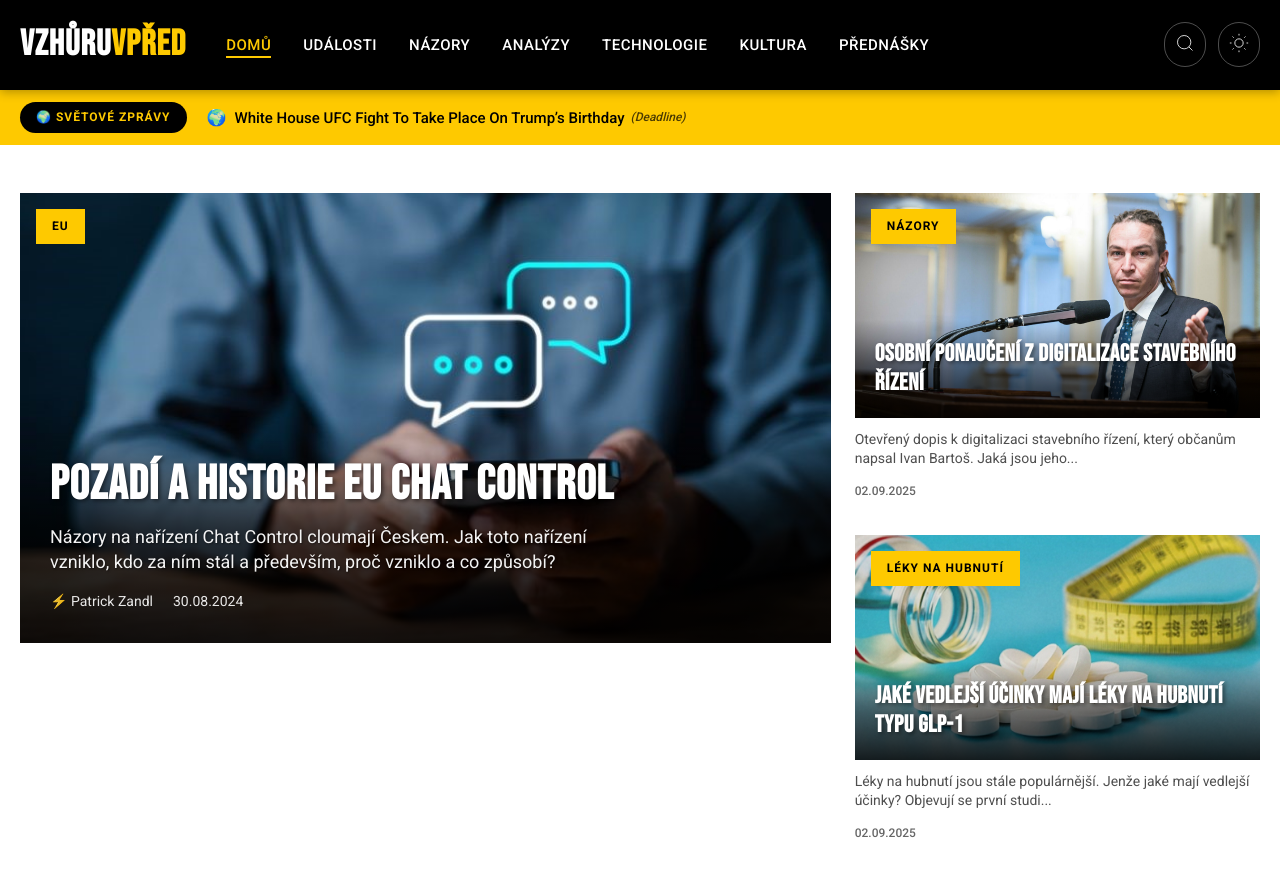
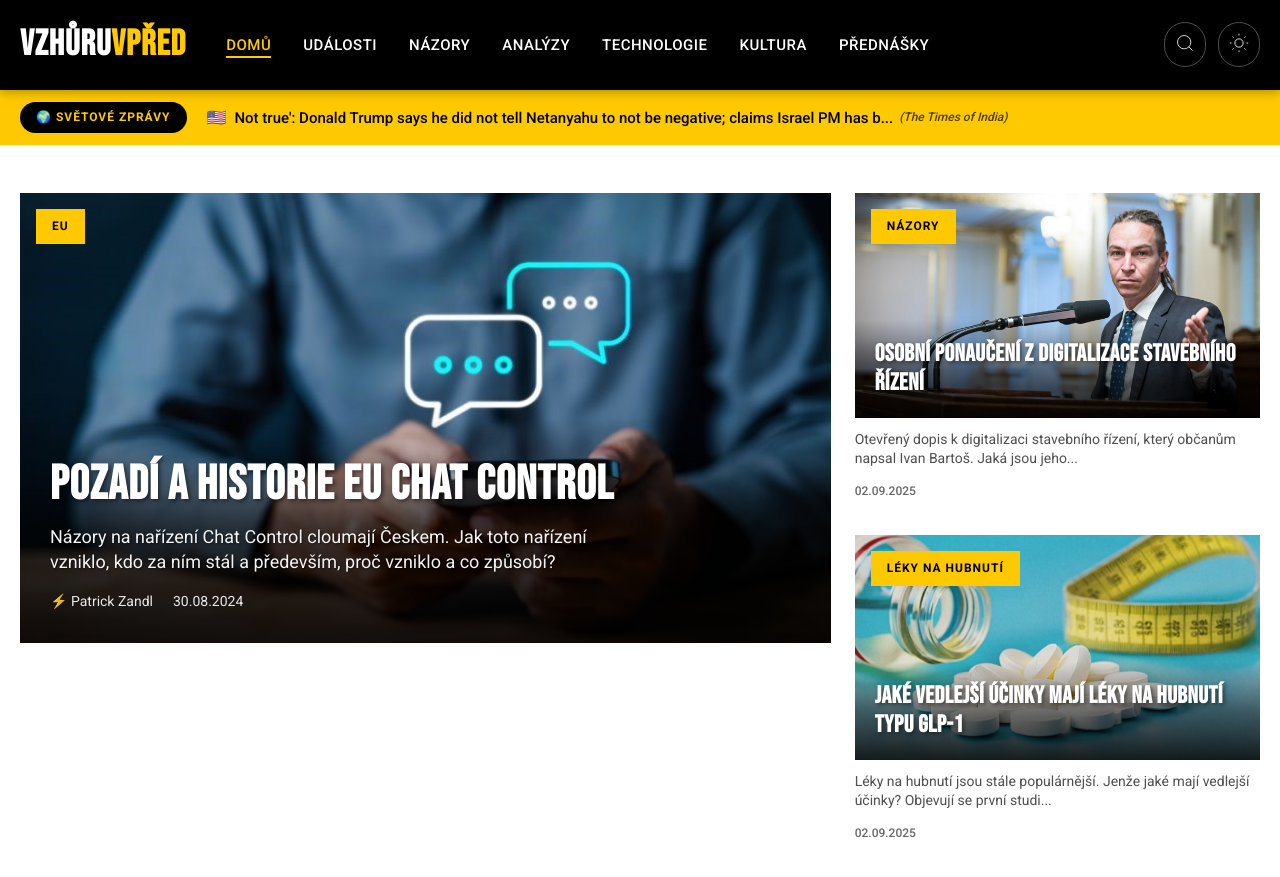
Before and after one commit to tangero/vzhuruvpred, a Jekyll site: the page built from index.html, in a window 1280 px wide and 900 px high. Shown: the top 877 px of the window. Built offline with Jekyll 4.4.1, drawn with Linux system fonts in a browser that asks for light colours; part of the change alters nothing that is shown.

Commit message:
Update world news 2025-10-08 07:18

```diff
--- a/_data/world_news.json
+++ b/_data/world_news.json
@@ -1,16 +1,38 @@
 {
-  "last_updated": "2025-10-08T06:28:03",
+  "last_updated": "2025-10-08T07:17:20",
   "articles": [
     {
-      "flag": "🇫🇷",
-      "country": "fr",
-      "title": "Jennifer Lopez Poses with Her Twins, 17, at “Kiss of the Spider Woman” N.Y.C Screening",
-      "original_title": "Jennifer Lopez Poses with Her Twins, 17, at “Kiss of the Spider Woman” N.Y.C Screening - Yahoo News UK",
-      "url": "https://people.com/jennifer-lopez-poses-with-twins-17-at-kiss-of-the-spider-woman-n-y-c-screening-11825389",
-      "urlToImage": "https://people.com/thmb/LGLbyrgRFUtPsCvQcl8FBcmCyQo=/1500x0/filters:no_upscale():max_bytes(150000):strip_icc():focal(982x547:984x549)/Jennifer-Lopez-Max-and-Emme-Kiss-Of-The-Spider-Woman-screening-100625-3-14ca406d1bbd4c8eb219372e59dc0e0c.jpg",
-      "source": "PEOPLE",
-      "publishedAt": "2025-10-07T03:04:00Z",
-      "description": "Jennifer Lopez poses with twins Max and Emme at the New York City special screening of her 'Kiss of the Spider Woman' red carpet event."
+      "flag": "🌍",
+      "country": "global",
+      "title": "Timothée Chalamet’s ‘Marty Supreme’: First Reactions From the Premiere",
+      "original_title": "Timothée Chalamet’s ‘Marty Supreme’: First Reactions From the Premiere - The Hollywood Reporter",
+      "url": "http://www.hollywoodreporter.com/movies/movie-news/timothee-chalamet-marty-supreme-first-reactions-josh-safdie-1236394559/",
+      "urlToImage": "https://www.hollywoodreporter.com/wp-content/uploads/2025/10/Marty-Supreme.jpg?w=1296&h=730&crop=1",
+      "source": "Hollywood Reporter",
+      "publishedAt": "2025-10-07T05:17:19Z",
+      "description": "Josh Safdie's film, which debuted at the New York Film Festival, is set to hit theaters on Dec. 25."
+    },
+    {
+      "flag": "🇺🇸",
+      "country": "us",
+      "title": "Not true': Donald Trump says he did not tell Netanyahu to not be negative; claims Israel PM has been pos",
+      "original_title": "'Not true': Donald Trump says he did not tell Netanyahu to not be negative; claims Israel PM has been pos - Times of India",
+      "url": "https://timesofindia.indiatimes.com/world/us/not-true-donald-trump-says-he-did-not-tell-netanyahu-to-not-be-negative-claims-israel-pm-has-been-positive-on-gaza-deal/articleshow/124352389.cms",
+      "urlToImage": "https://static.toiimg.com/thumb/msid-124352651,width-1070,height-580,imgsize-31860,resizemode-75,overlay-toi_sw,pt-32,y_pad-40/photo.jpg",
+      "source": "The Times of India",
+      "publishedAt": "2025-10-07T04:08:00Z",
+      "description": "US News: US President Donald Trump has denied reports of telling Israeli PM Benjamin Netanyahu to be less negative after Hamas accepted key aspects of his Gaza"
+    },
+    {
+      "flag": "🌍",
+      "country": "global",
+      "title": "Government shutdown stretches into second week as Senate rejects funding bills again",
+      "original_title": "Government shutdown stretches into second week as Senate rejects funding bills again - CBS News",
+      "url": "https://www.cbsnews.com/live-updates/government-shutdown-latest-stalemate-trump-senate-vote/",
+      "urlToImage": "https://assets1.cbsnewsstatic.com/hub/i/r/2025/10/06/dcf470e3-1aca-405c-8d2a-26b1cadaf0a6/thumbnail/1200x630g2/8dd53cdafaa7d033cf467149c60affc6/gettyimages-2239165276.jpg",
+      "source": "CBS News",
+      "publishedAt": "2025-10-07T02:30:00Z",
+      "description": "The government shutdown stretched into its sixth day on Monday with no signs of an imminent resolution."
     },
     {
       "flag": "🌍",
@@ -24,37 +46,26 @@
       "description": "The president says the event, perviously scheduled to celebrate the country's 250th birthday will now be timed to his own 80th birthday."
     },
     {
-      "flag": "🇫🇷",
-      "country": "fr",
-      "title": "Taylor Swift Sparkles in an Unexpected, Super Short Silver Minidress for 'Tonight Show' Return - instyle.com",
-      "original_title": "Taylor Swift Sparkles in an Unexpected, Super Short Silver Minidress for 'Tonight Show' Return - instyle.com",
-      "url": "https://www.instyle.com/taylor-swift-silver-minidress-tonight-show-starring-jimmy-fallon-11822793",
-      "urlToImage": "https://www.instyle.com/thmb/ojSyLTe7_PZ4_ufHNEd0a5pCzFo=/1500x0/filters:no_upscale():max_bytes(150000):strip_icc()/taylor-8ed3bff4531c4c25af3be3eddc5998c8.jpg",
-      "source": "InStyle",
-      "publishedAt": "2025-10-07T01:39:54Z",
-      "description": "Taylor Swift returned to 'The Tonight Show Starring Jimmy Fallon' after three years, wearing an unexpected silver minidress with off-the-shoulder design and sparkles all over. See her look, here."
+      "flag": "🌍",
+      "country": "global",
+      "title": "Jony Ive Says He Wants His OpenAI Devices to ‘Make Us Happy’",
+      "original_title": "Jony Ive Says He Wants His OpenAI Devices to ‘Make Us Happy’ - WIRED",
+      "url": "https://www.wired.com/story/sam-altman-and-jony-ives-ai-device-dev-day/",
+      "urlToImage": "https://media.wired.com/photos/68e408a2089e9a406fb333fb/191:100/w_1280,c_limit/gear-jony-ive-openai-AP25141660380307.jpg",
+      "source": "Wired",
+      "publishedAt": "2025-10-07T01:19:00Z",
+      "description": "“I don’t think we have an easy relationship with our technology at the moment,” the former Apple designer said at OpenAI's developer conference in San Francisco on Monday."
     },
     {
       "flag": "🌍",
       "country": "global",
-      "title": "‘Marty Supreme’ Makes Surprise World Premiere As New York Film Festival Secret Screening",
-      "original_title": "‘Marty Supreme’ Makes Surprise World Premiere As New York Film Festival Secret Screening - Deadline",
-      "url": "http://deadline.com/2025/10/marty-supreme-surprise-world-premiere-new-york-1236571807/",
-      "urlToImage": "https://deadline.com/wp-content/uploads/2025/08/Marty-Supreme.jpg?w=1024",
-      "source": "Deadline",
-      "publishedAt": "2025-10-07T01:02:00Z",
-      "description": "Timothée Chalamet and Josh Safdie just surprised a New York Film Festival crowd by announcing it would see the world premiere of Marty Supreme."
-    },
-    {
-      "flag": "🌍",
-      "country": "global",
-      "title": "Amid Trump’s threat of shutdown layoffs, more federal employees being brought back to work",
-      "original_title": "Amid Trump’s threat of shutdown layoffs, more federal employees being brought back to work - Federal News Network",
-      "url": "https://federalnewsnetwork.com/government-shutdown/2025/10/amid-trumps-threat-of-shutdown-layoffs-more-federal-employees-being-brought-back-to-work/",
-      "urlToImage": "https://federalnewsnetwork.com/wp-content/uploads/2025/10/Trump_Navy_85050-scaled.jpg",
-      "source": "Federal News Network",
-      "publishedAt": "2025-10-07T00:21:47Z",
-      "description": "Despite the threat of more layoffs, one agency is doing the opposite: reinstating hundreds of laid-off employees and keeping them working during a shutdown."
+      "title": "Sean 'Diddy' Combs' lawyers want him sent to a New Jersey federal prison that offers drug treatment",
+      "original_title": "Sean 'Diddy' Combs' lawyers want him sent to a New Jersey federal prison that offers drug treatment - AP News",
+      "url": "https://apnews.com/article/sean-diddy-combs-sentencing-prison-9f9140853aceb96705865f851af40526",
+      "urlToImage": "https://dims.apnews.com/dims4/default/b52e7eb/2147483647/strip/true/crop/4032x2268+0+0/resize/1440x810!/quality/90/?url=https%3A%2F%2Fassets.apnews.com%2F1e%2F21%2F10bc1c4575acb792482033787b24%2F2090cc4f6e5d4f25970fc5f8f320a0d2",
+      "source": "Associated Press",
+      "publishedAt": "2025-10-06T23:43:00Z",
+      "description": "Sean “Diddy” Combs’ lawyers want the hip-hop mogul sent to a low-security federal prison in New Jersey to serve his four-year, two-month prison sentence. They told a judge Monday that the facility’s d"
     },
     {
       "flag": "🌍",
@@ -81,24 +92,24 @@
     {
       "flag": "🌍",
       "country": "global",
-      "title": "The best October Prime Day tech deals on AirPods, TVs, iPads and more at Amazon - Yahoo! Tech",
-      "original_title": "The best October Prime Day tech deals on AirPods, TVs, iPads and more at Amazon - Yahoo! Tech",
-      "url": "https://tech.yahoo.com/deals/live/the-best-october-prime-day-tech-deals-on-airpods-tvs-ipads-and-more-at-amazon-135113014.html",
-      "urlToImage": "https://s.yimg.com/ny/api/res/1.2/lns7hNvzqZ_kpC6GBC9AvA--/YXBwaWQ9aGlnaGxhbmRlcjt3PTEyMDA7aD02NzU-/https://s.yimg.com/os/creatr-uploaded-images/2025-09/97dbbaf0-9aea-11f0-be9d-1f306b05026f",
-      "source": "Yahoo Entertainment",
-      "publishedAt": "2025-10-06T22:30:38Z",
-      "description": "Here's everything you need to know to make the most of the sale."
+      "title": "South Carolina’s top law official says no arson evidence so far in fire that destroyed judge’s home",
+      "original_title": "South Carolina’s top law official says no arson evidence so far in fire that destroyed judge’s home - Politico",
+      "url": "https://www.politico.com/news/2025/10/06/south-carolinas-top-law-official-says-no-arson-evidence-so-far-in-fire-that-destroyed-judges-home-00595620",
+      "urlToImage": "https://www.politico.com/dims4/default/resize/1200/quality/90/format/jpg?url=https%3A%2F%2Fstatic.politico.com%2F63%2Fd3%2Ff6c88a04447b89a41fef30024504%2Fjudge-house-fire-99852.jpg",
+      "source": "Politico",
+      "publishedAt": "2025-10-06T22:34:32Z",
+      "description": "Three people were hurt in the blaze."
     },
     {
-      "flag": "🇫🇷",
-      "country": "fr",
-      "title": "15 October Prime Day tech deals I'd shop as a tech editor",
-      "original_title": "15 October Prime Day tech deals I'd shop as a tech editor - Mashable",
-      "url": "https://mashable.com/article/early-oct-prime-day-tech-deals-2025",
-      "urlToImage": "https://helios-i.mashable.com/imagery/articles/02Aq8KbHO1OPJKOiH0Fn7c5/hero-image.fill.size_1200x675.v1759791677.jpg",
-      "source": "Mashable",
-      "publishedAt": "2025-10-06T22:02:33Z",
-      "description": "I'm telling my friends and family to grab these gadgets while they're on sale."
+      "flag": "🌍",
+      "country": "global",
+      "title": "Deloitte goes all in on AI — despite having to issue a hefty refund for use of AI",
+      "original_title": "Deloitte goes all in on AI — despite having to issue a hefty refund for use of AI - TechCrunch",
+      "url": "https://techcrunch.com/2025/10/06/deloitte-goes-all-in-on-ai-despite-having-to-issue-a-hefty-refund-for-use-of-ai/",
+      "urlToImage": "https://techcrunch.com/wp-content/uploads/2025/10/GettyImages-2169550517.jpg?w=1024",
+      "source": "TechCrunch",
+      "publishedAt": "2025-10-06T22:29:47Z",
+      "description": "Deloitte is rolling out Claude to its nearly 500,000 employees after issuing a refund for a report that contained AI hallucinations."
     },
     {
       "flag": "🌍",
@@ -110,6 +121,17 @@
       "source": "OPB News",
       "publishedAt": "2025-10-06T21:33:53Z",
       "description": "The Trump administration is hoping to undo orders blocking the National Guard."
+    },
+    {
+      "flag": "🌍",
+      "country": "global",
+      "title": "Sneaky asteroid zooms past Antarctica closer than a satellite — and astronomers didn't catch it until hours after",
+      "original_title": "Sneaky asteroid zooms past Antarctica closer than a satellite — and astronomers didn't catch it until hours after - Live Science",
+      "url": "https://www.livescience.com/space/asteroids/sneaky-asteroid-zooms-past-antarctica-closer-than-a-satellite-and-astronomers-didnt-catch-it-until-hours-after",
+      "urlToImage": "https://cdn.mos.cms.futurecdn.net/5HRJpeAN3vYcrScCoczw7F-1920-80.jpg",
+      "source": "Live Science",
+      "publishedAt": "2025-10-06T21:28:36Z",
+      "description": "A small, giraffe-size asteroid called 2025 TF came closer to Earth than some satellites on Wednesday (Oct. 1), stunning astronomers who first spotted it hours later."
     },
     {
       "flag": "🌍",
@@ -167,37 +189,15 @@
       "description": "Dwayne Johnson says you can't always look at box office as 'The Smashing Machine' becomes his worst opening ever."
     },
     {
-      "flag": "🇬🇧",
-      "country": "gb",
-      "title": "Israel deports Greta Thunberg and 170 other Gaza flotilla activists",
-      "original_title": "Israel deports Greta Thunberg and 170 other Gaza flotilla activists - BBC",
-      "url": "https://www.bbc.com/news/articles/cg7dk52l1jvo",
-      "urlToImage": "https://ichef.bbci.co.uk/news/1024/branded_news/0af9/live/011b8bb0-a2b8-11f0-b741-177e3e2c2fc7.jpg",
-      "source": "BBC News",
-      "publishedAt": "2025-10-06T18:36:12Z",
-      "description": "The activists were detained when Israeli forces intercepted boats trying to breach its naval blockade of Gaza to deliver aid."
-    },
-    {
       "flag": "🌍",
       "country": "global",
       "title": "NASA Rover Appears to Catch Photo of Mysterious Interstellar Object From Surface of Mars",
-      "original_title": "NASA Rover Appears to Catch Photo of Mysterious Interstellar Object From Surface of Mars - Futurism",
+      "original_title": "NASA Rover Appears to Catch Photo of Mysterious Interstellar Object From Surface of Mars - Yahoo",
       "url": "https://futurism.com/space/nasa-mars-rover-photo-interstellar-object",
       "urlToImage": "https://futurism.com/wp-content/uploads/2025/10/nasa-mars-rover-photo-interstellar-object.jpg?quality=85",
       "source": "Futurism",
       "publishedAt": "2025-10-06T18:30:06Z",
       "description": "NASA's Mars Perseverance rover has seemingly managed to snap images of interstellar object 3I/ATLAS as it made its flyby of the Red Planet."
-    },
-    {
-      "flag": "🌍",
-      "country": "global",
-      "title": "South Carolina judge's house destroyed by fire; officials investigating cause - ABC7 Los Angeles",
-      "original_title": "South Carolina judge's house destroyed by fire; officials investigating cause - ABC7 Los Angeles",
-      "url": "https://abc7.com/post/south-carolina-judge-diane-goodsteins-home-destroyed-fire-injuring-3/17950974/",
-      "urlToImage": "https://cdn.abcotvs.com/dip/images/17951023_cnnw-sc-house-judge-fire.JPG?w=1600",
-      "source": "KABC-TV",
-      "publishedAt": "2025-10-06T18:22:30Z",
-      "description": "Three people escaped from the home and were hospitalized, officials said."
     },
     {
       "flag": "🌍",
@@ -213,24 +213,13 @@
     {
       "flag": "🌍",
       "country": "global",
-      "title": "Blizzard on Mt. Everest traps hundreds of hikers: We show where.",
-      "original_title": "Blizzard on Mt. Everest traps hundreds of hikers: We show where. - USA Today",
-      "url": "https://www.usatoday.com/story/graphics/2025/10/06/mount-everest-climbers-trapped-blizzard/86549132007/",
-      "urlToImage": "https://www.usatoday.com/gcdn/authoring/authoring-images/2025/10/06/USAT/86550382007-usatgraphics-mt-everesttopper-2.png?crop=3553,1997,x99,y0&width=3200&height=1799&format=pjpg&auto=webp",
-      "source": "USA Today",
-      "publishedAt": "2025-10-06T18:04:34Z",
-      "description": "Rescue workers are trying to save hundreds trapped on tourist camp on Mount Everest."
-    },
-    {
-      "flag": "🌍",
-      "country": "global",
-      "title": "Quantum uncertainty captured in real time using femtosecond light pulses",
-      "original_title": "Quantum uncertainty captured in real time using femtosecond light pulses - Phys.org",
-      "url": "https://phys.org/news/2025-10-quantum-uncertainty-captured-real-femtosecond.html",
-      "urlToImage": "https://scx2.b-cdn.net/gfx/news/2025/quantum-uncertainty-ta.jpg",
-      "source": "Phys.Org",
-      "publishedAt": "2025-10-06T17:40:03Z",
-      "description": "Researchers from the University of Arizona, working with an international team, have captured and controlled quantum uncertainty in real time using ultrafast pulses of light. Their discovery, publishe"
+      "title": "Instagram introduces new ‘Ring’ award for top creators",
+      "original_title": "Instagram introduces new ‘Ring’ award for top creators - TechCrunch",
+      "url": "https://techcrunch.com/2025/10/06/instagram-introduces-new-ring-award-for-top-creators/",
+      "urlToImage": "https://techcrunch.com/wp-content/uploads/2024/08/instagram-GettyImages-2150186181.jpg?resize=1200,889",
+      "source": "TechCrunch",
+      "publishedAt": "2025-10-06T18:11:10Z",
+      "description": "The move comes as Meta has been scaling back its creator payout programs over the past few years."
     },
     {
       "flag": "🌍",
@@ -242,39 +231,6 @@
       "source": "Space.com",
       "publishedAt": "2025-10-06T17:00:00Z",
       "description": "Tune in to see this year's first supermoon as it lights up the autumn sky above the Italian countryside."
-    },
-    {
-      "flag": "🇫🇷",
-      "country": "fr",
-      "title": "TL;DW: ARAM Mayhem, Smurfing & More Dev Update",
-      "original_title": "TL;DW: ARAM Mayhem, Smurfing & More Dev Update - League of Legends",
-      "url": "https://www.leagueoflegends.com/en-us/news/dev/tldw-aram-mayhem-smurfing--more-dev-update/",
-      "urlToImage": "https://cmsassets.rgpub.io/sanity/images/dsfx7636/news_live/0b0b5ace846d7a1b21c0a890d5ef65f6c2f4fb72-1280x720.jpg?w=1200&h=630&fm=webp&fit=crop&crop=center",
-      "source": "Leagueoflegends.com",
-      "publishedAt": "2025-10-06T15:45:00Z",
-      "description": "A short rundown of changes from today’s Dev Update."
-    },
-    {
-      "flag": "🌍",
-      "country": "global",
-      "title": "Georgia’s statewide races reflect shifting sentiments two years after Oct. 7",
-      "original_title": "Georgia’s statewide races reflect shifting sentiments two years after Oct. 7 - AJC.com",
-      "url": "https://www.ajc.com/politics/2025/10/two-years-after-oct-7-attack-politics-have-shifted-as-war-in-gaza-goes-on/",
-      "urlToImage": "https://www.ajc.com/resizer/v2/WCS5HDM6HZAWTMGHI7YIU3VCNY.jpg?auth=e54b7d9edee310078a016b0449ba4b9da80ebb0225d87e1c3755149986ae5bcd&width=1200&height=630&smart=true",
-      "source": "Atlanta Journal Constitution",
-      "publishedAt": "2025-10-06T14:59:28Z",
-      "description": "The ongoing war in Gaza is a hot topic for candidates for U.S. Senate and governor, as local Jews and Arab Americans gather to commemorate the Oct. 7, 2023, attacks on Israel."
-    },
-    {
-      "flag": "🌍",
-      "country": "global",
-      "title": "Leopards ate our ancient human ancestors' faces, AI analysis reveals",
-      "original_title": "Leopards ate our ancient human ancestors' faces, AI analysis reveals - Live Science",
-      "url": "https://www.livescience.com/archaeology/leopards-ate-our-ancient-human-ancestors-faces-ai-analysis-reveals",
-      "urlToImage": "https://cdn.mos.cms.futurecdn.net/bKxnWVcNZnFfM9VzQStTFW-1920-80.jpg",
-      "source": "Live Science",
-      "publishedAt": "2025-10-06T13:00:00Z",
-      "description": "A study provides insight into the demise of two prehistoric individuals of the now-extinct human species Homo habilis."
     },
     {
       "flag": "🌍",
@@ -290,13 +246,13 @@
     {
       "flag": "🌍",
       "country": "global",
-      "title": "ESA spots asteroid that made very close approach to Earth",
-      "original_title": "ESA spots asteroid that made very close approach to Earth - European Space Agency",
-      "url": "https://www.esa.int/ESA_Multimedia/Images/2025/10/ESA_spots_asteroid_that_made_very_close_approach_to_Earth",
-      "urlToImage": "https://www.esa.int/var/esa/storage/images/esa_multimedia/images/2025/10/esa_spots_asteroid_that_made_very_close_approach_to_earth/26903751-1-eng-GB/ESA_spots_asteroid_that_made_very_close_approach_to_Earth_pillars.png",
-      "source": "Esa.int",
-      "publishedAt": "2025-10-06T08:29:17Z",
-      "description": "ESA spots asteroid that made very close approach to Earth"
+      "title": "Saturn’s Moon Shows Major Signs of Life",
+      "original_title": "Saturn’s Moon Shows Major Signs of Life - Futurism",
+      "url": "https://futurism.com/space/saturn-moon-enceladus-signs-life-molecules",
+      "urlToImage": "https://futurism.com/wp-content/uploads/2025/10/saturn-moon-enceladus-signs-life-molecules.jpg?quality=85",
+      "source": "Futurism",
+      "publishedAt": "2025-10-05T16:45:00Z",
+      "description": "Astronomers have found that Saturn's moon, Enceladus, is spewing out copious amounts of complex organic molecules, signs of habitability."
     }
   ]
 }
```
